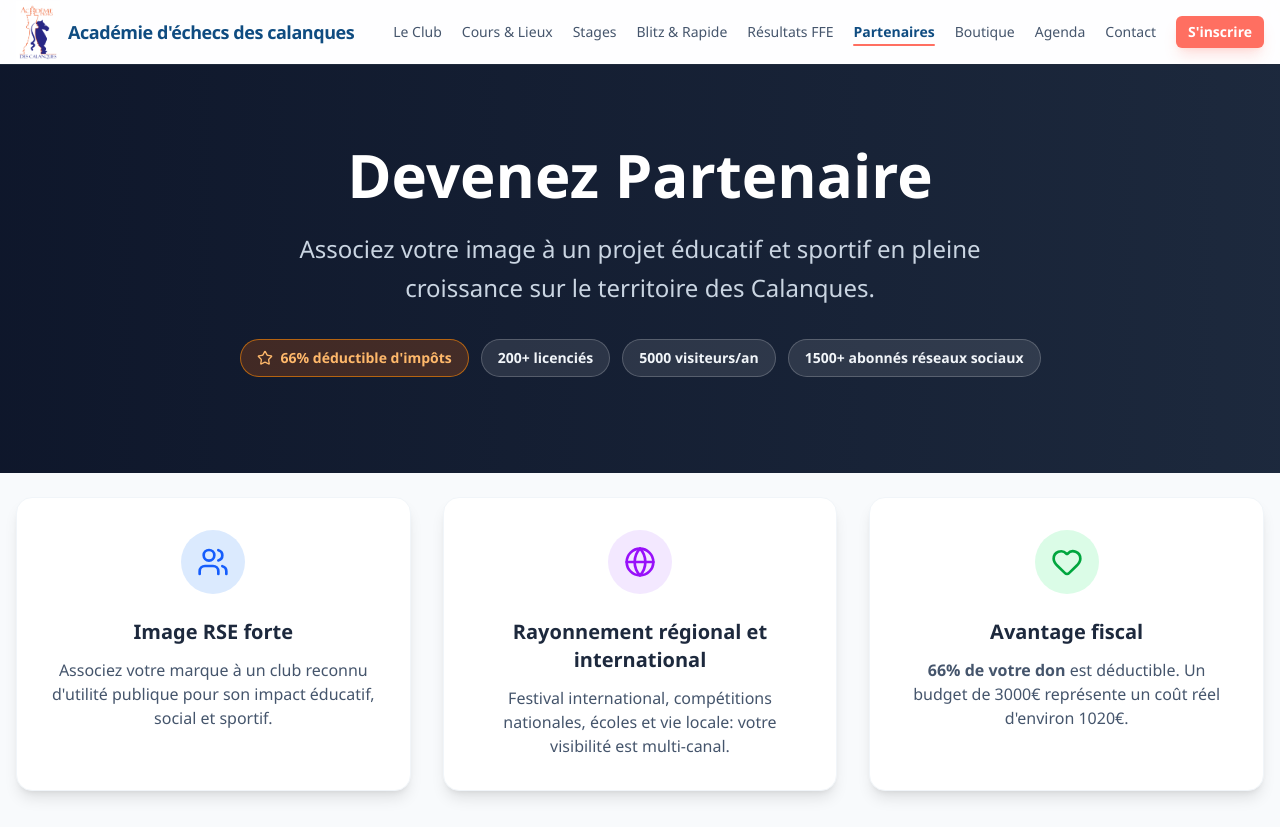
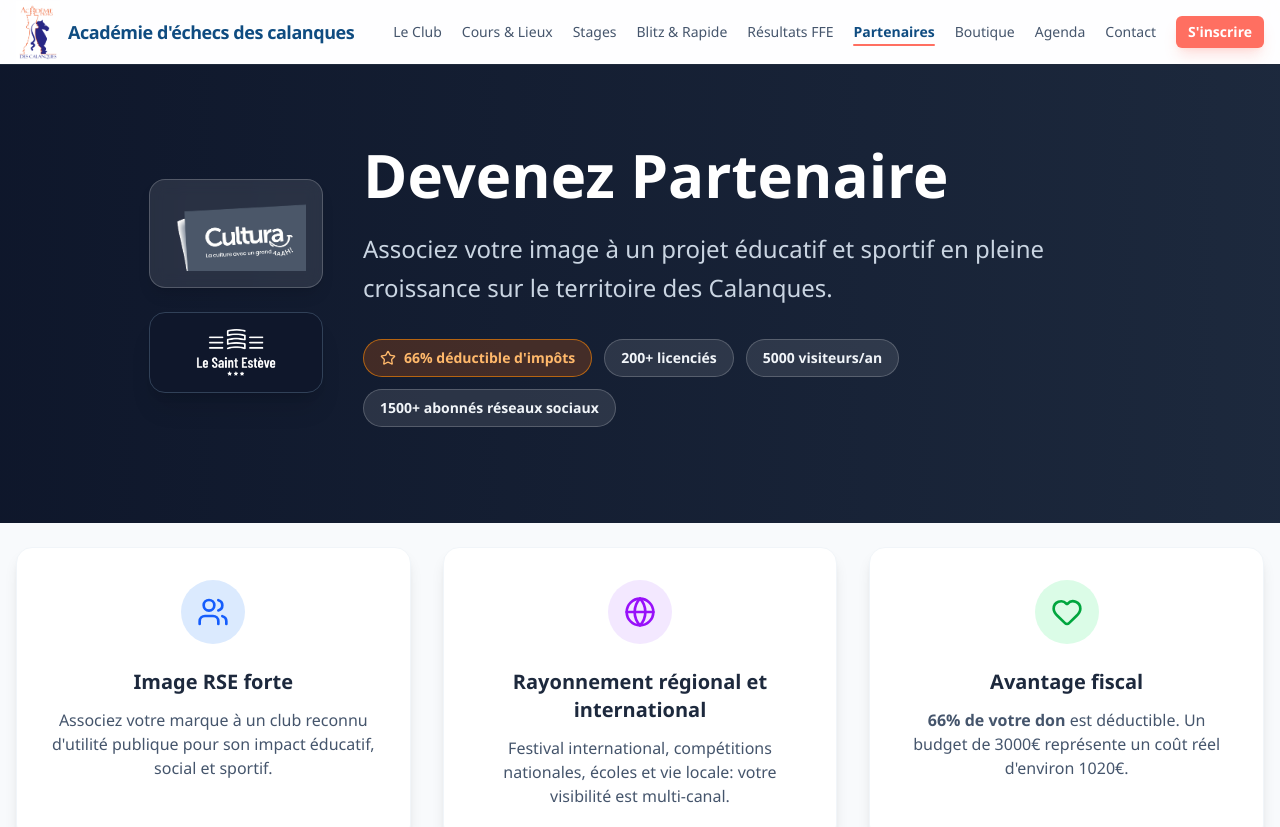
Before and after one commit to jgiraudeau/ac_echecs_calanques, a Next.js app: page /partenaires in a window 1280 px wide. Shown: the top 827 px of the page. Built offline with nearby package versions, Linux system fonts and the light colour scheme.

Commit message:
Add sponsor logos to hero banner in partenaires page

```diff
--- a/src/app/partenaires/page.tsx
+++ b/src/app/partenaires/page.tsx
@@ -89,12 +89,25 @@ export default function PartenairesPage() {
     <div className="min-h-screen bg-slate-50 font-sans">
       <Navbar />
 
-      <div className="bg-gradient-to-r from-slate-900 to-slate-800 pt-20 pb-24 text-white text-center px-4">
+      <div className="bg-gradient-to-r from-slate-900 to-slate-800 pt-20 pb-24 text-white px-4">
+        <div className="container mx-auto flex flex-col md:flex-row items-center justify-center gap-10 text-center md:text-left">
+
+          {/* Logos à gauche */}
+          <div className="flex md:flex-col gap-6 items-center shrink-0">
+             <div className="bg-white/10 backdrop-blur-sm p-4 rounded-2xl border border-white/20 shadow-lg">
+               <Image src="/sponsors/cultura-aubagne.png" alt="Cultura Aubagne" width={140} height={60} className="object-contain" />
+             </div>
+             <div className="bg-slate-900 p-4 rounded-2xl border border-slate-700 shadow-xl">
+               <Image src="/sponsors/appart-hotel-saint-esteve.png" alt="Appart Hôtel Saint Estève" width={140} height={60} className="object-contain brightness-110" />
+             </div>
+          </div>
+
+          <div className="flex-1 max-w-3xl">
             <h1 className="text-4xl md:text-6xl font-extrabold mb-6">Devenez Partenaire</h1>
-        <p className="text-xl md:text-2xl text-slate-300 max-w-3xl mx-auto leading-relaxed">
+            <p className="text-xl md:text-2xl text-slate-300 leading-relaxed mx-auto md:mx-0">
               Associez votre image à un projet éducatif et sportif en pleine croissance sur le territoire des Calanques.
             </p>
-        <div className="mt-8 flex flex-wrap justify-center gap-3">
+            <div className="mt-8 flex flex-wrap justify-center md:justify-start gap-3">
               <span className="inline-flex items-center px-4 py-2 rounded-full bg-orange-500/20 text-orange-300 border border-orange-400/60 font-bold text-sm">
                 <Star className="w-4 h-4 mr-2" /> 66% déductible d&apos;impôts
               </span>
@@ -107,6 +120,9 @@ export default function PartenairesPage() {
               <span className="inline-flex items-center px-4 py-2 rounded-full bg-white/10 text-slate-100 border border-white/20 font-semibold text-sm">
                 1500+ abonnés réseaux sociaux
               </span>
+            </div>
+          </div>
+
         </div>
       </div>
 
```
Lines whose indentation alone changed are shown as unchanged.
